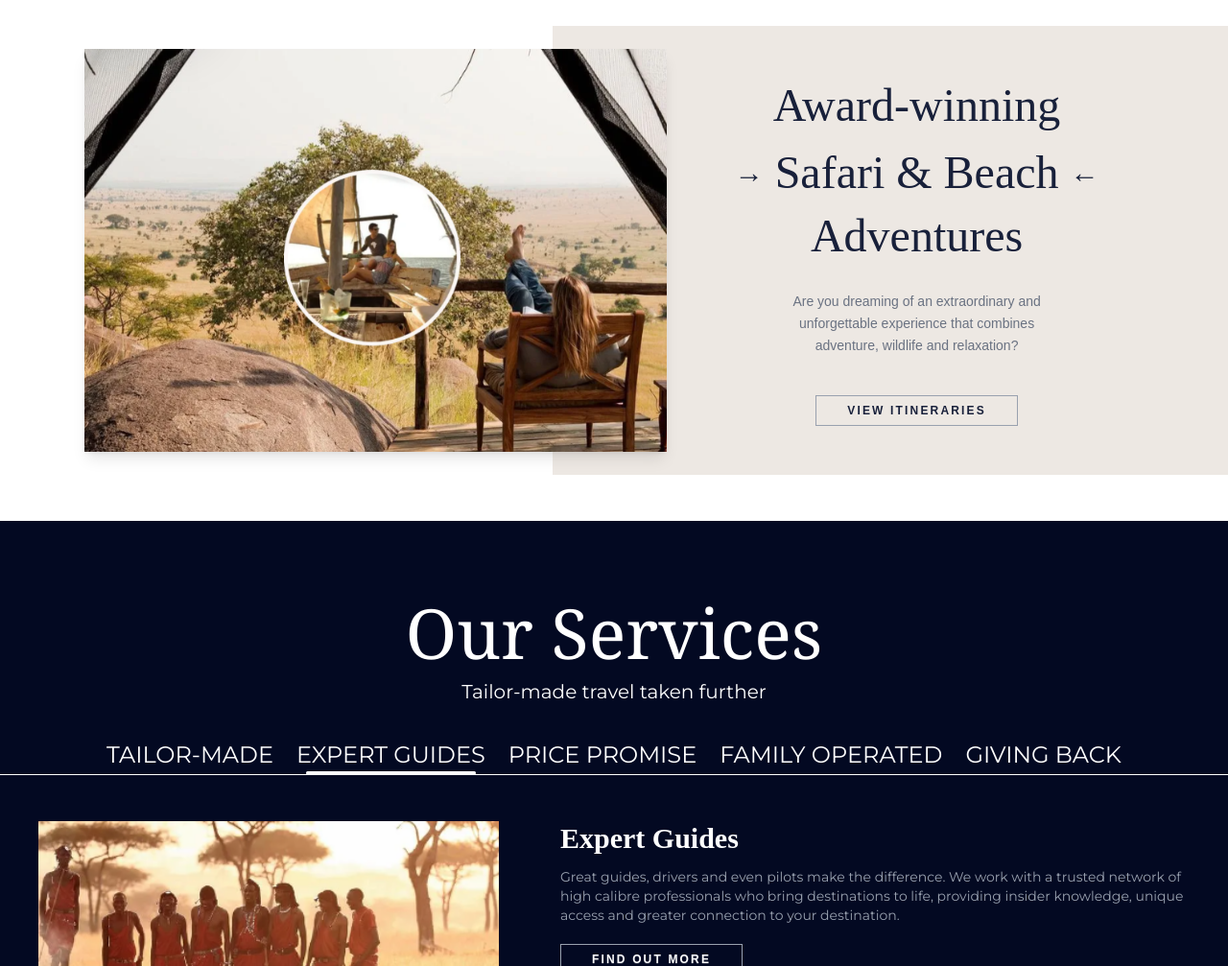
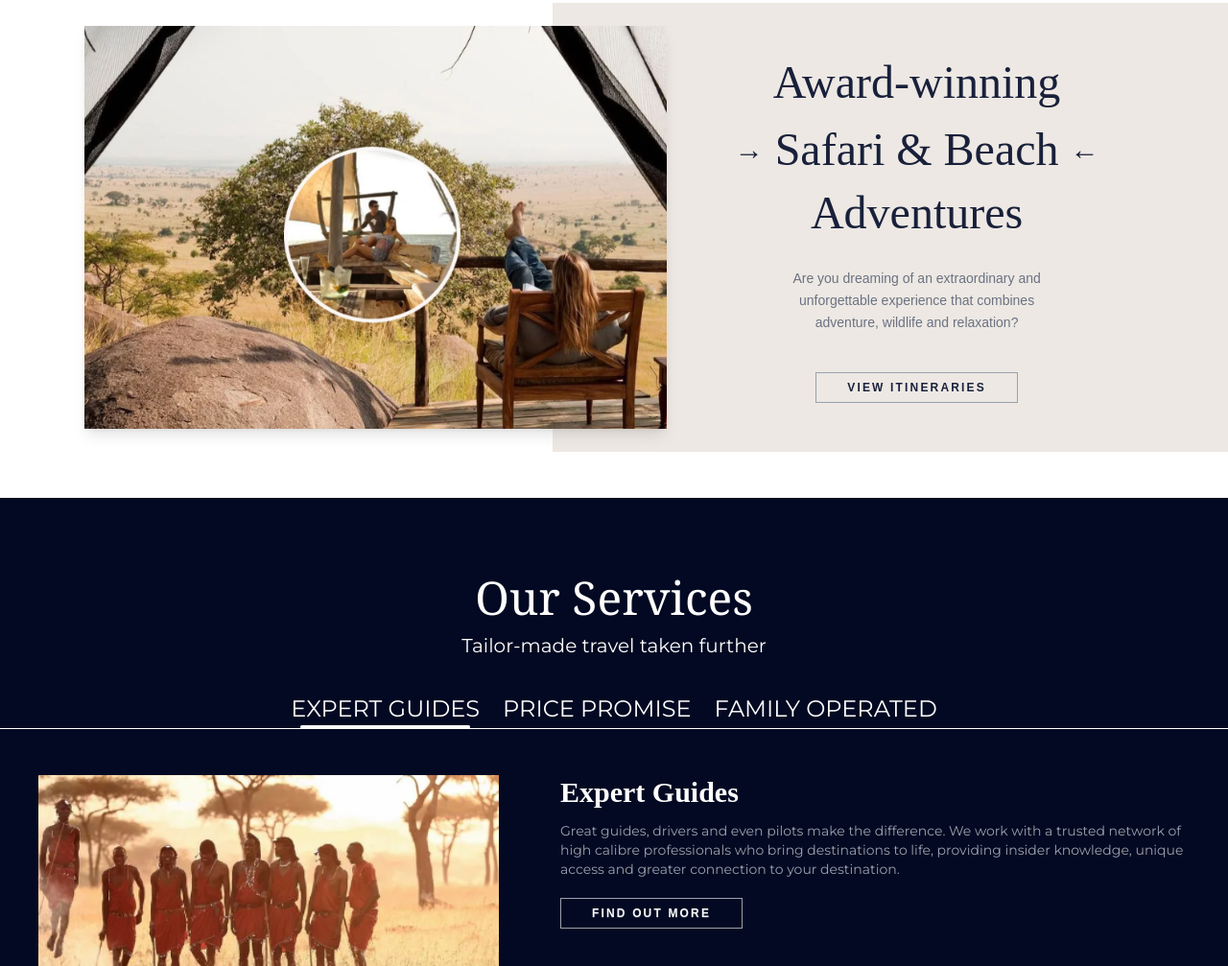
Before and after one commit to tithyghosh/Mun-Agency, a website: page src/index.html in a window 1280 px wide. Shown: the part 2447-3454 px from the top of the page at 96% size. Drawn offline with Linux system fonts and the light colour scheme.

Commit message:
Fixed font issue

```diff
--- a/src/index.html
+++ b/src/index.html
@@ -119,7 +119,7 @@
       <div class="pointer-events-none absolute inset-x-0 top-0 h-120 bg-[#030922]"></div>
       <div class="relative z-10">
          <div class="pt-10 text-center mb-8">
-         <h3 class="text-white text-7xl pb-3 font-extrabold font-serif">Our Worlds</h3>
+         <h3 class="text-white text-3xl lg:text-5xl pb-3 font-extrabold font-serif">Our Worlds</h3>
          <p class="text-xl text-center text-white">Tailor-made travel taken further</p>
       </div>
       <hr class="text-white font-bold">
@@ -238,16 +238,16 @@
     <div class="pointer-events-none absolute inset-x-0 top-0 lg:h-140 h-200 bg-[#030922]"></div>
     <div class="relative z-10">
       <div class="pt-10 text-center mb-8">
-        <h3 class="text-white text-7xl pb-3 font-serif">Our Services</h3>
+        <h3 class="text-white  text-3xl lg:text-5xl pb-3 font-serif">Our Services</h3>
          <p class="text-xl lg:text-center text-white">Tailor-made travel taken further</p>
       </div>
       <div class="no-scrollbar flex justify-center text-white px-4 overflow-x-auto">
         <div role="tablist" class="tabs tabs-border flex-nowrap whitespace-nowrap min-w-max">
-         <a role="tab" class="tab shrink-0 px-2 sm:px-3 text-white uppercase text-xs sm:text-sm md:text-sm lg:text-2xl">Tailor-Made</a>
+         <a role="tab" class="tab shrink-0 px-2 px-5 text-white uppercase text-xs sm:text-sm md:text-sm lg:text-2xl md:hidden sm:hidden">Tailor-Made</a>
          <a role="tab" class="tab shrink-0 px-2 sm:px-3 hover:text-fuchsia-100 uppercase text-white tab-active text-xs sm:text-sm md:text-sm lg:text-2xl">Expert guides</a>
          <a role="tab" class="tab shrink-0 px-2 sm:px-3 text-white uppercase text-xs sm:text-sm md:text-sm lg:text-2xl">Price Promise</a>
          <a role="tab" class="tab shrink-0 px-2 sm:px-3 text-white uppercase text-xs sm:text-sm md:text-sm lg:text-2xl">Family operated</a>
-         <a role="tab" class="tab shrink-0 px-2 sm:px-3 text-white uppercase text-xs sm:text-sm md:text-sm lg:text-2xl">Giving Back</a>
+         <a role="tab" class="tab shrink-0 px-2 sm:px-3 text-white uppercase text-xs sm:text-sm md:text-sm lg:text-2xl sm:hidden md:hidden">Giving Back</a>
         </div>
       </div>
       <hr class="text-white font-extrabold">
```
Also changed, not shown: src/output.css.
